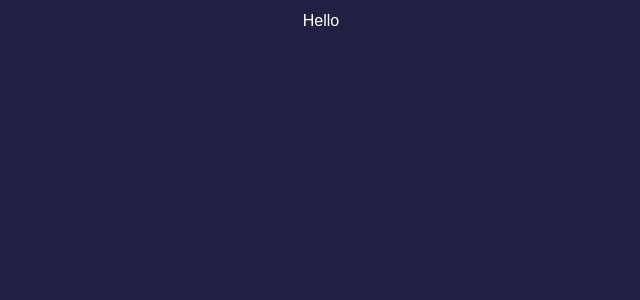
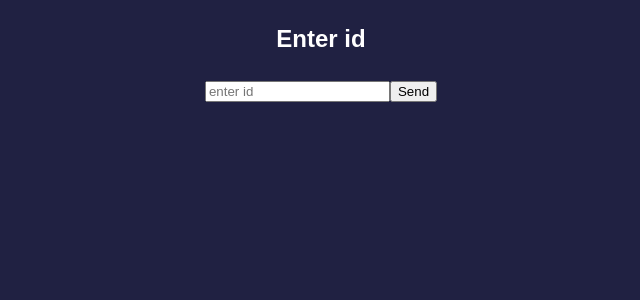
Before and after one commit to PatrickAulbach/gatherer-frontend, a React (Create React App) app: page / in a window 1280 px wide. Shown: the top 300 px of the page, without its empty margins (319-959 px from the left). Built offline with nearby package versions, Linux system fonts and the light colour scheme.

Commit message:
added input field for serching cards with id

```diff
--- a/package.json
+++ b/package.json
@@ -6,8 +6,10 @@
     "@testing-library/jest-dom": "^5.16.4",
     "@testing-library/react": "^13.1.1",
     "@testing-library/user-event": "^13.5.0",
+    "axios": "^0.26.1",
     "react": "^18.0.0",
     "react-dom": "^18.0.0",
+    "react-router-dom": "^6.3.0",
     "react-scripts": "5.0.1",
     "web-vitals": "^2.1.4"
   },
--- a/src/App.js
+++ b/src/App.js
@@ -1,7 +1,20 @@
 import "./App.css";
+import GetCard from "./components/GetCard";
+import axios from "axios";
 
 function App() {
-  return <div className="App">Hello</div>;
+  const handleInput = (id) => {
+    axios.get(`http://localhost:8080/get/${id}`).then((res) => {
+      console.log(res);
+      //setData(res.data);
+    });
+  };
+
+  return (
+    <div className="App">
+      <GetCard handleInput={handleInput} />
+    </div>
+  );
 }
 
 export default App;
--- /dev/null
+++ b/src/components/GetCard.jsx
@@ -0,0 +1,33 @@
+import { useState } from "react";
+
+function GetCard({ handleInput }) {
+  const [id, setId] = useState("");
+
+  const handleSubmit = (e) => {
+    e.preventDefault();
+    handleInput(id);
+  };
+
+  const handleTextChange = (e) => {
+    setId(e.target.value);
+  };
+
+  return (
+    <div>
+      <form onSubmit={handleSubmit}>
+        <h2>Enter id</h2>
+        <div>
+          <input
+            onChange={handleTextChange}
+            type="text"
+            placeholder="enter id"
+            value={id}
+          />
+          <button type="submit">Send</button>
+        </div>
+      </form>
+    </div>
+  );
+}
+
+export default GetCard;
--- a/src/index.css
+++ b/src/index.css
@@ -9,3 +9,12 @@ code {
   font-family: source-code-pro, Menlo, Monaco, Consolas, "Courier New",
     monospace;
 }
+
+.field {
+  background-color: #fff;
+  color: #333;
+  border-radius: 15px;
+  padding: 40px 50px;
+  margin: 20px 0;
+  position: relative;
+}
```
Also changed, not shown: src/components/Field.jsx (added, +7 -0 lines), src/index.js (+4 -4 lines), 1 other file (tests, documents, lock files or other folders).
